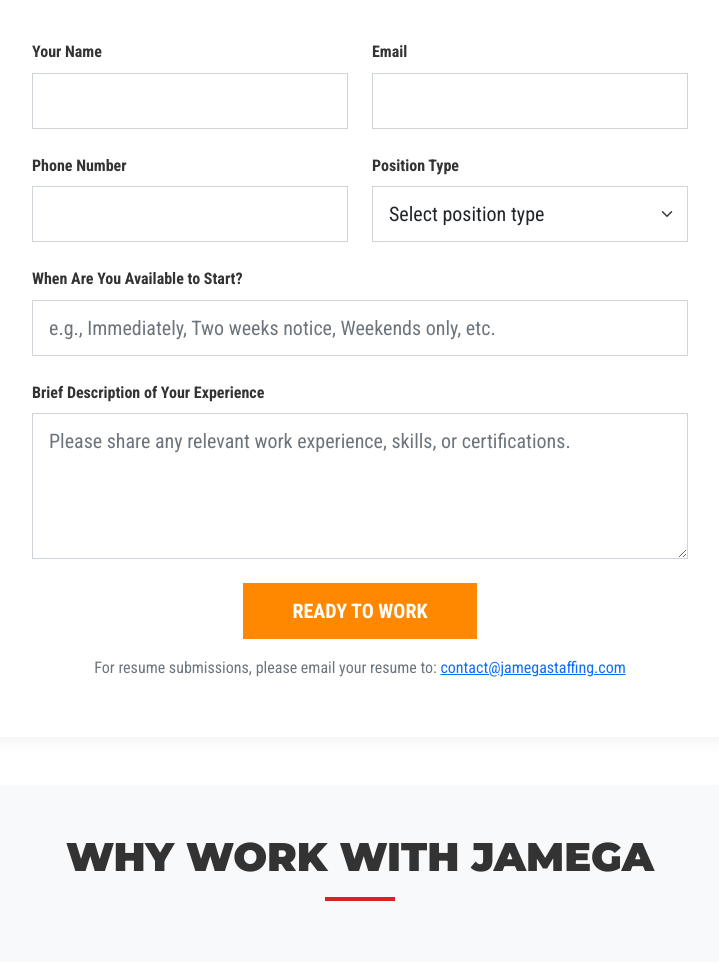
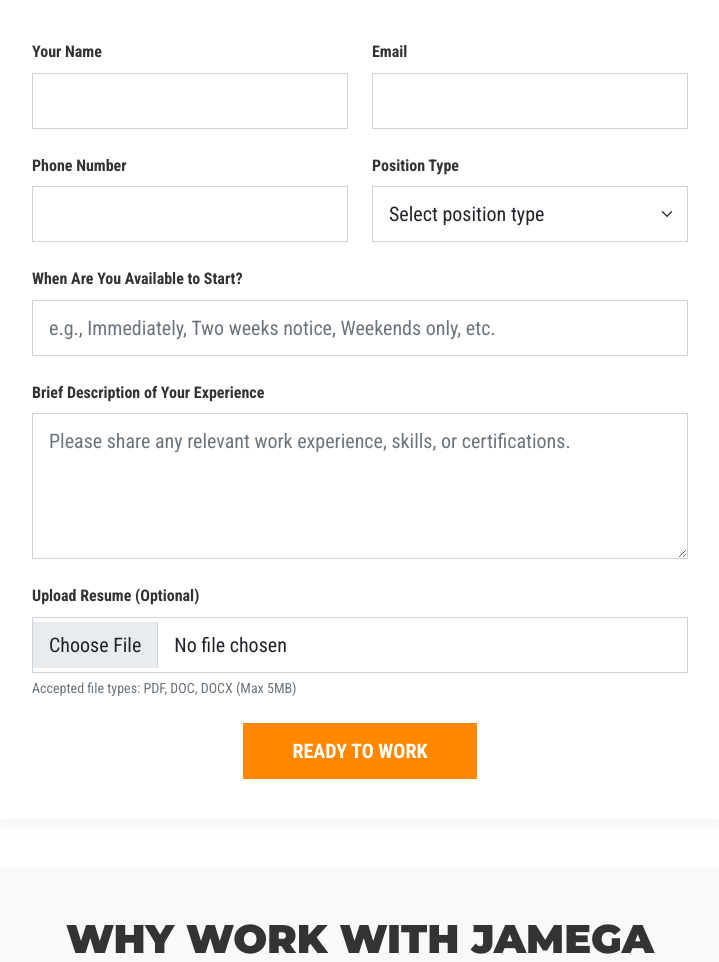
Before and after one commit to Johnny-444/jamegastaffing, a Flask app: page /candidates in a window 1280 px wide. Shown: the part 671-1633 px from the top of the page, without its empty margins (280-999 px from the left). Run offline with Flask 3, Linux system fonts and the light colour scheme; some libraries are stand-ins or nearby versions.

Commit message:
Allow job seekers to upload their resumes directly through the application
Implements resume uploading functionality with file type and size validation by modifying candidates.html, success.html, and routes.py.

Replit-Commit-Author: Agent
Replit-Commit-Session-Id: f29bbe7f-4d05-437d-a73c-a826920a9cf4
Replit-Commit-Screenshot-Url: https://storage.googleapis.com/screenshot-production-us-central1/2492cfdd-a63b-4bc6-901d-9e46b1f38f28/969fe843-5474-429f-a4c5-9906da4e87aa.jpg

```diff
--- a/routes.py
+++ b/routes.py
@@ -13,6 +13,7 @@ UPLOAD_FOLDER = 'static/uploads/resumes'
 if not os.path.exists(UPLOAD_FOLDER):
     os.makedirs(UPLOAD_FOLDER)
 app.config['UPLOAD_FOLDER'] = UPLOAD_FOLDER
+app.config['MAX_CONTENT_LENGTH'] = 5 * 1024 * 1024  # 5MB max upload
 
 @app.route('/')
 def index():
--- a/templates/candidates.html
+++ b/templates/candidates.html
@@ -25,7 +25,7 @@
         <div class="row">
             <div class="col-lg-8 mx-auto">
                 <div class="form-container">
-                    <form action="https://api.staticforms.xyz/submit" method="POST" class="needs-validation" novalidate>
+                    <form action="https://api.staticforms.xyz/submit" method="POST" class="needs-validation" enctype="multipart/form-data" novalidate>
                         <input type="hidden" name="accessKey" value="{{ staticforms_key }}">
                         <input type="hidden" name="subject" value="New Job Seeker Application from Jamega Staffing">
                         <input type="hidden" name="replyTo" value="@">
@@ -82,12 +82,16 @@
                             </div>
                         </div>
 
+                        <div class="mb-4">
+                            <div class="form-group">
+                                <label for="resume" class="form-label fw-bold">Upload Resume (Optional)</label>
+                                <input type="file" id="resume" name="$resume" class="form-control form-control-lg" accept=".pdf,.doc,.docx">
+                                <div class="form-text">Accepted file types: PDF, DOC, DOCX (Max 5MB)</div>
+                            </div>
+                        </div>
+
                         <div class="text-center mt-4">
                             <button type="submit" class="btn btn-orange btn-lg fw-bold px-5">READY TO WORK</button>
-                        </div>
-
-                        <div class="mt-3 text-center">
-                            <p class="text-muted">For resume submissions, please email your resume to: <a href="mailto:contact@jamegastaffing.com">contact@jamegastaffing.com</a></p>
                         </div>
                     </form>
                 </div>
--- a/templates/success.html
+++ b/templates/success.html
@@ -27,7 +27,7 @@
                 {% else %}
                     <h2 class="mb-4">Your Application Has Been Submitted</h2>
                     <p class="lead mb-5">Thank you for your interest in working with Jamega Staffing Solutions. Our team will review your application and contact you soon about potential job opportunities that match your skills and experience.</p>
-                    <p class="mb-5">Have questions? Call us at <a href="tel:2195127795">(219) 512-7795</a> or email us at <a href="mailto:contact@jamegastaffing.com">contact@jamegastaffing.com</a>.</p>
+                    <p class="mb-5">If you uploaded a resume, it has been received and will be reviewed along with your application. Have questions? Call us at <a href="tel:2195127795">(219) 512-7795</a> or email us at <a href="mailto:contact@jamegastaffing.com">contact@jamegastaffing.com</a>.</p>
                 {% endif %}
 
                 <div class="mt-5">
```
